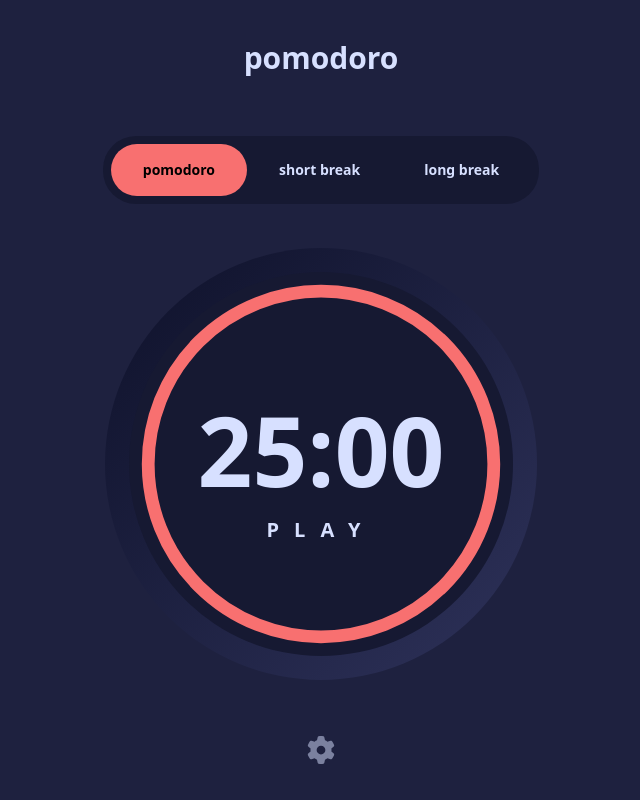
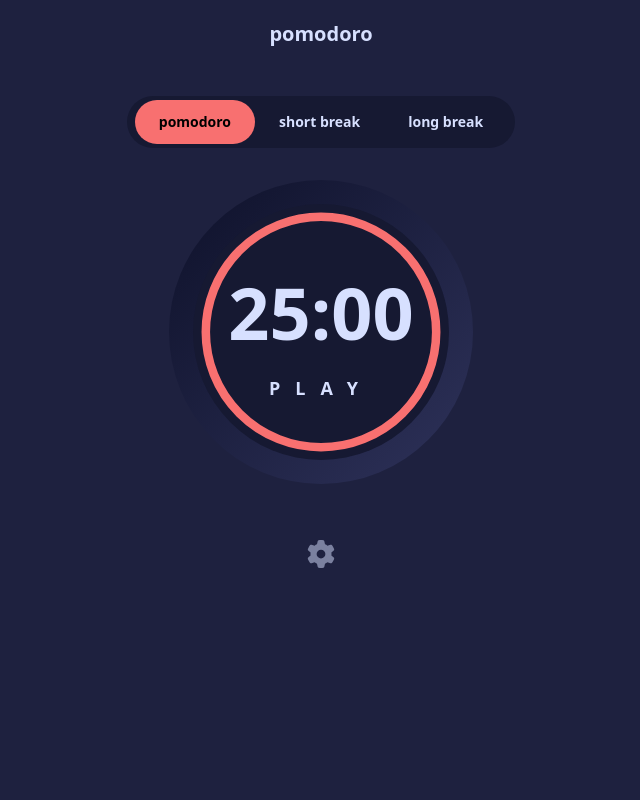
Before and after one commit to adam-belahouane/pomdoro-app, a Next.js app: page / in a window 1280 px wide. Shown: the whole page, without its empty margins (319-959 px from the left). Built offline with nearby package versions, Linux system fonts and the light colour scheme.

Commit message:
responsive

```diff
--- a/components/Timer.jsx
+++ b/components/Timer.jsx
@@ -40,8 +40,8 @@ const Timer = ({ totalTime, color, selectT, setTimer }) => {
 
   return (
     <div className="flex justify-center items-center">
-      <div className="p-6 bg-gradient-to-tl from-[#2E325A] to-[#0E112A] rounded-full drop-shadow-cus">
-        <div className="relative w-96 h-96 flex items-center justify-center flex-col bg-[#161932] rounded-full ">
+      <div className="p-6 bg-gradient-to-tl from-[#2E325A] to-[#0E112A] rounded-full drop-shadow-custom">
+        <div className="relative min-[1300px]:w-96 min-[1300px]:h-96 flex items-center justify-center flex-col bg-[#161932] rounded-full h-64 w-64 ">
           <svg
             viewBox="0 0 120 120"
             className={
@@ -67,20 +67,20 @@ const Timer = ({ totalTime, color, selectT, setTimer }) => {
               style={{ transition: "stroke-dashoffset 1s linear" }}
             />
           </svg>
-          <div className="font-bold text-fontcolor1 text-8xl leading-snug font-sans">
+          <div className="font-bold text-fontcolor1 min-[1300px]:text-8xl leading-snug font-sans text-7xl">
             {formatTime(timeRemaining)}
           </div>
           <>
             {isPaused ? (
               <div
-                className="z-10 text-fontcolor1 font-bold tracking-[15px] text-xl hover:cursor-pointer"
+                className="z-10 text-fontcolor1 font-bold tracking-[15px] min-[1300px]:text-xl hover:cursor-pointer align-middle text-lg mt-3"
                 onClick={() => setIsPaused(false)}
               >
                 PLAY
               </div>
             ) : (
               <div
-                className="z-10 text-fontcolor1 font-bold tracking-[15px] text-xl hover:cursor-pointer"
+                className="z-10 text-fontcolor1 font-bold tracking-[15px] min-[1300px]:text-xl hover:cursor-pointer align-middle text-lg mt-3"
                 onClick={() => setIsPaused(true)}
               >
                 PAUSE
--- a/components/TimerSelector.jsx
+++ b/components/TimerSelector.jsx
@@ -5,10 +5,10 @@ const Timerselector = ({ timer, setTimer, color }) => {
   };
 
   return (
-    <div className="p-2 rounded-[33px] bg-[#161932] m-11">
+    <div className="px-3 py-2 rounded-[33px] bg-[#161932] m-11 lg:m-8 lg:px-2 lg:py-1">
       <button
         className={
-          "rounded-[33px] py-4 px-8 text-sm font-bold hover:cursor-pointer " +
+          "rounded-[33px] py-4 px-8 text-sm font-bold hover:cursor-pointer lg:py-3 lg:px-6  " +
           (timer === "pomodoro"
             ? color === "color1"
               ? "bg-color1"
@@ -23,7 +23,7 @@ const Timerselector = ({ timer, setTimer, color }) => {
       </button>
       <button
         className={
-          "rounded-[33px] py-4 px-8 text-sm font-bold hover:cursor-pointer " +
+          "rounded-[33px] py-4 px-8 text-sm font-bold hover:cursor-pointer lg:py-3 lg:px-6 " +
           (timer === "sBreak"
             ? color === "color1"
               ? "bg-color1"
@@ -38,7 +38,7 @@ const Timerselector = ({ timer, setTimer, color }) => {
       </button>
       <button
         className={
-          "rounded-[33px] py-4 px-8 text-sm font-bold hover:cursor-pointer " +
+          "rounded-[33px] py-4 px-8 text-sm font-bold hover:cursor-pointer lg:py-3 lg:px-6 " +
           (timer === "lBreak"
             ? color === "color1"
               ? "bg-color1"
--- a/pages/index.js
+++ b/pages/index.js
@@ -30,8 +30,8 @@ function HomePage() {
   };
 
   return (
-    <div className="flex flex-col items-center w-screen h-screen bg-[#1E213F]">
-      <h1 className="text-fontcolor1 font-bold text-3xl m-4 mt-10">pomodoro</h1>
+    <div className="flex flex-col items-center w-auto bg-[#1E213F] h-auto min-h-screen ">
+      <h1 className="text-fontcolor1 font-bold text-3xl m-4 mt-10 lg:text-xl lg:mt-5">pomodoro</h1>
       <Timerselector timer={timer} setTimer={setTimer} color={color} />
       <Timer totalTime={handleTime(timer)} color={color} selectT={timer} setTimer={setTimer} />
       <button className="mt-14 hover:cursor-pointer" onClick={() => setIsOpen(true)}>
```
